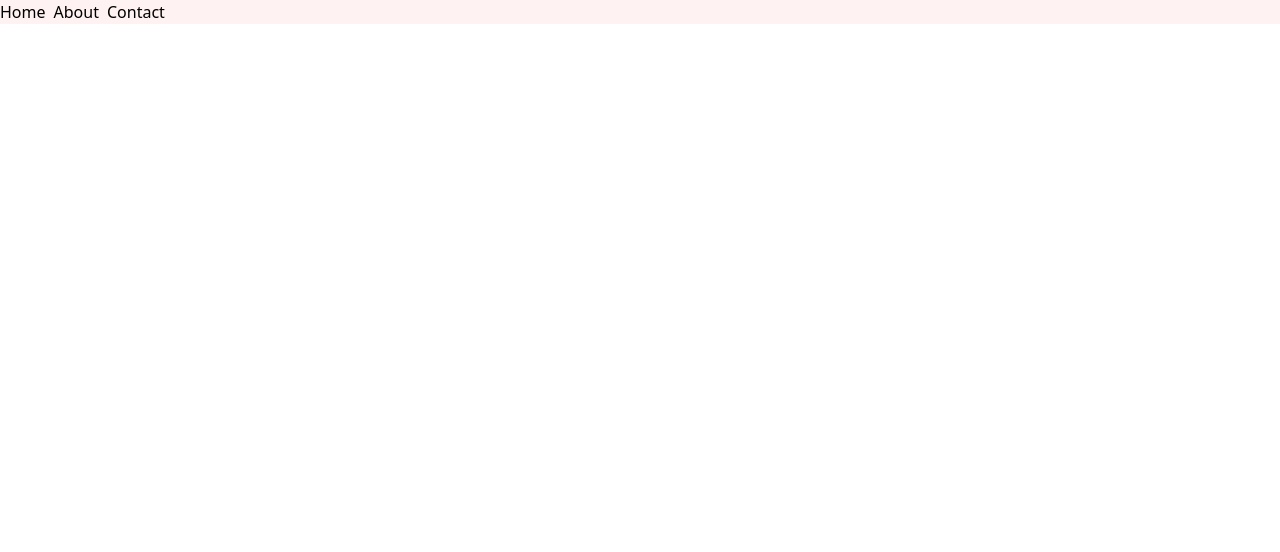
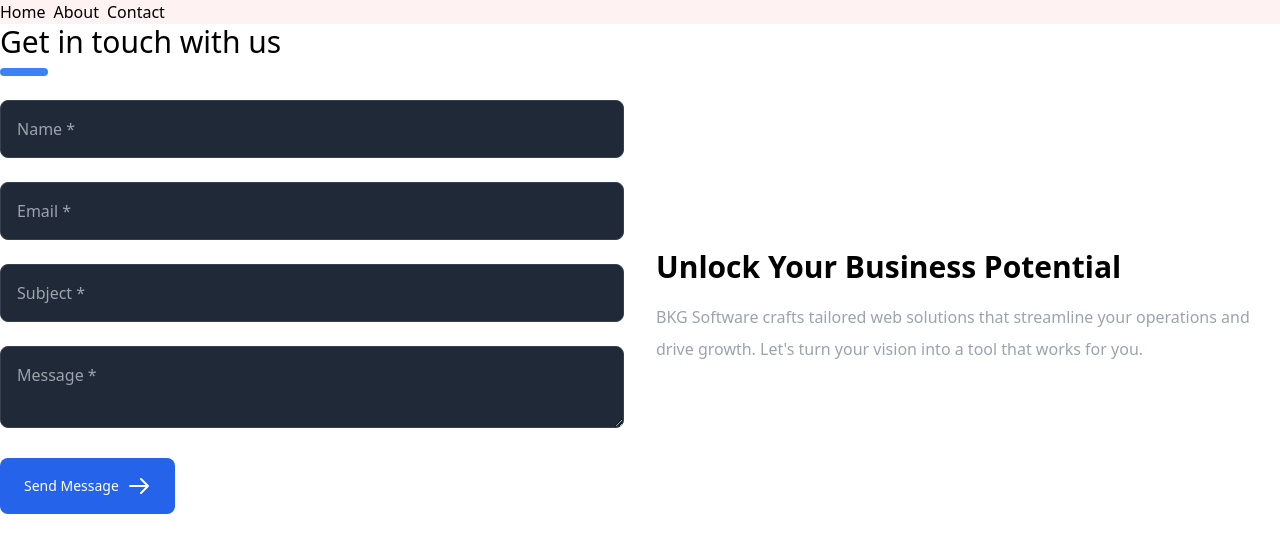
Before and after one commit to bkgsoftware/web, a React (Create React App) app: page /contact in a window 1280 px wide. Before the commit this address had no page. Shown: the top 552 px of the page. Built offline with nearby package versions, Linux system fonts and the light colour scheme.

Commit message:
allow users to submit forms through netlify

```diff
--- a/src/App.js
+++ b/src/App.js
@@ -3,6 +3,7 @@ import { BrowserRouter as Router, Route, Routes } from 'react-router-dom';
 
 // Import your components/pages
 import LandingPage from './pages/LandingPage';
+import ContactPage from './pages/ContactPage'
 import NavBar from "./components/NavBar";
 
 function App() {
@@ -12,6 +13,8 @@ function App() {
 
             <Routes>
                 <Route path="/" element={<LandingPage/>}/>
+                <Route path="/contact" element={<ContactPage/>}/>
+
             </Routes>
         </Router>
     );
--- a/src/components/NavBar.js
+++ b/src/components/NavBar.js
@@ -3,7 +3,7 @@ import React from "react";
 
 const NavBar = () => {
     return (
-        <nav class="space-x-2 bg-red-50">
+        <nav className="space-x-2 bg-red-50">
             <NavLink to="/">Home</NavLink>
             <NavLink to="/about">About</NavLink>
             <NavLink to="/contact">Contact</NavLink>
--- /dev/null
+++ b/src/forms/ContactForm.js
@@ -0,0 +1,50 @@
+import React from 'react';
+
+const ContactForm = () => {
+    return (
+        <div class="container mx-auto">
+            <div class="grid grid-cols-1 md:grid-cols-2 gap-8">
+                <div>
+                    <form class="space-y-6" data-netlify="true" action="POST">
+                        <div>
+                            <label class="sr-only" for="name">Name</label>
+                            <input placeholder="Name *" class="form-input w-full bg-gray-800 border border-gray-700 py-4 px-4 text-white rounded-lg" name="name" id="name" type="text" required />
+                        </div>
+                        <div>
+                            <label class="sr-only" for="email">Email</label>
+                            <input placeholder="Email *" class="form-input w-full bg-gray-800 border border-gray-700 py-4 px-4 text-white rounded-lg" name="email" id="email" type="email" required />
+                        </div>
+                        <div>
+                            <label class="sr-only" for="subject">Subject</label>
+                            <input placeholder="Subject *" class="form-input w-full bg-gray-800 border border-gray-700 py-4 px-4 text-white rounded-lg" name="subject" id="subject" type="text" required />
+                        </div>
+                        <div>
+                            <label class="sr-only" for="message">Message</label>
+                            <textarea placeholder="Message *" class="form-textarea w-full bg-gray-800 border border-gray-700 py-4 px-4 text-white rounded-lg" name="message" id="message" required></textarea>
+                        </div>
+                        <input type="hidden" name="form-name" value="contact" />
+                        <div class="flex justify-start">
+                            <button class="bg-blue-600 hover:bg-blue-700 text-white text-sm py-4 px-6 flex items-center rounded-lg">
+                                Send Message
+                                <svg class="ml-2 w-6 h-6" fill="none" stroke="currentColor" viewBox="0 0 24 24" xmlns="http://www.w3.org/2000/svg">
+                                    <path stroke-linecap="round" stroke-linejoin="round" stroke-width="2" d="M14 5l7 7m0 0l-7 7m7-7H3"></path>
+                                </svg>
+                            </button>
+                        </div>
+                    </form>
+                </div>
+
+                <div class="flex flex-col justify-center">
+                    <h2 class="text-3xl font-bold mb-4">Unlock Your Business Potential</h2>
+                    <p class="leading-loose text-gray-400">
+                        BKG Software crafts tailored web solutions that streamline your operations and drive growth. Let's turn your vision into a tool that works for you.
+                    </p>
+                </div>
+
+            </div>
+        </div>
+
+    )
+}
+
+export default ContactForm;
--- /dev/null
+++ b/src/pages/ContactPage.js
@@ -0,0 +1,19 @@
+import React from 'react';
+import ContactForm from '../forms/ContactForm'
+
+const ContactPage = () => {
+    return (
+        <section>
+            <div className=''>
+                <h1 className='text-3xl'>Get in touch with us</h1>
+                <div class="bg-blue-500 w-12 mt-2 h-2 rounded-lg"></div>
+                <br></br>
+                <div className=''>
+                    <ContactForm />
+                </div>
+            </div>
+        </section>
+    );
+};
+
+export default ContactPage;
```
